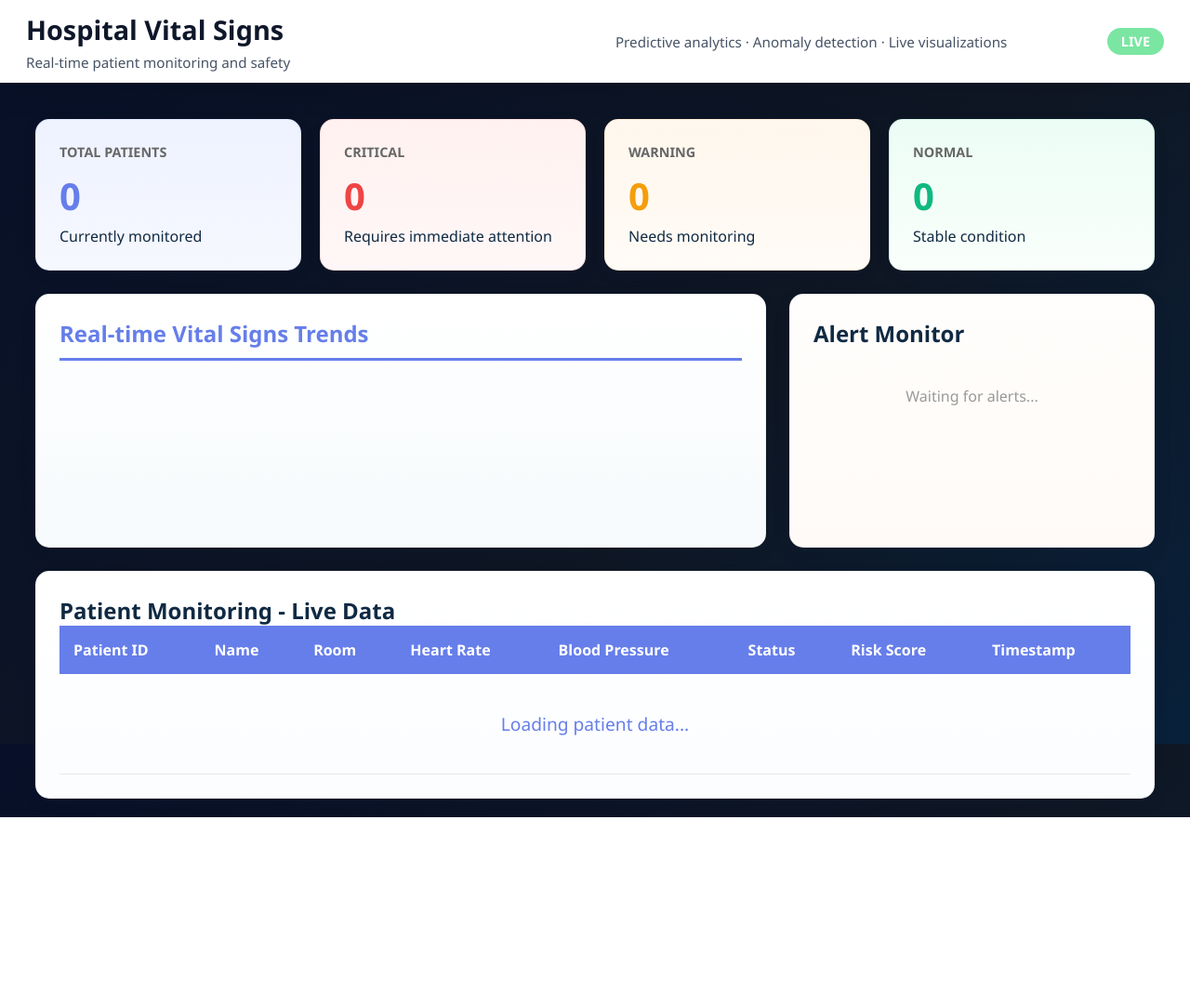
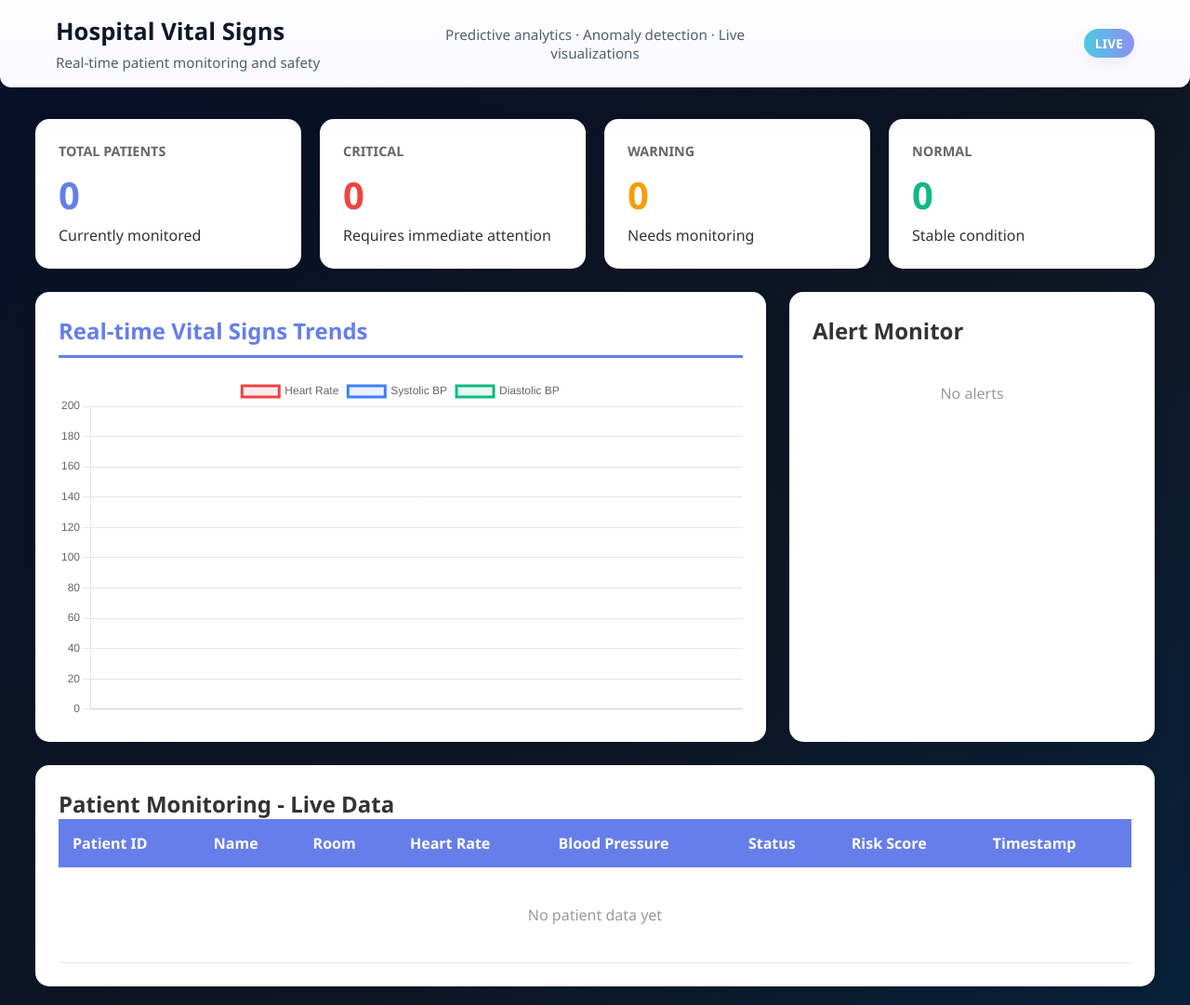
Before and after one commit to ardifjr/UASBigdat, a Flask app: page / in a window 1280 px wide. Shown: the whole page at 93% size. Before the commit the page ends 879 px from the top, so only its background shows below. Run offline with Flask 3, Linux system fonts and the light colour scheme; data that the repository does not hold is empty; a map, chart or similar area stays blank.

Commit message:
update ui

```diff
--- a/templates/index.html
+++ b/templates/index.html
@@ -13,115 +13,115 @@
         }
 
         :root {
-            --header-height: 96px;
+            --header-height: 88px;
         }
+
 
         body {
             font-family: 'Segoe UI', Tahoma, Geneva, Verdana, sans-serif;
             background: linear-gradient(135deg, #071028 0%, #0f1724 60%, #08203a 100%), radial-gradient(circle at 10% 10%, rgba(255,255,255,0.02), transparent 20%);
-            background-attachment: fixed;
-            color: #102a43;
+            color: #333;
             min-height: 100vh;
             padding: 20px;
             padding-top: calc(var(--header-height) + 20px);
         }
 
+        /* Hide native page scrollbar (still scrollable) */
+        html, body {
+            scrollbar-width: none; /* Firefox */
+            -ms-overflow-style: none; /* Internet Explorer 10+ */
+        }
+        ::-webkit-scrollbar { width: 0; height: 0; }
+
+        /* Ensure internal scrollable elements still show thin scroll where needed */
+        .alerts-container::-webkit-scrollbar, .patients-table::-webkit-scrollbar {
+            width: 8px;
+        }
+        .alerts-container::-webkit-scrollbar-thumb, .patients-table::-webkit-scrollbar-thumb {
+            background: #667eea; border-radius: 10px;
+        }
+
         .container {
             max-width: 1800px;
             margin: 0 auto;
-            padding-top: 12px; /* extra spacing from fixed header */
+            margin-top: 20px; /* increased gap below the header */
             padding-left: 18px;
             padding-right: 18px;
         }
 
-        /* Header layout with three sections: left / center / right */
         .header {
-            --header-height: 96px;
+            --header-height: 88px;
             position: fixed;
             top: 0;
             left: 0;
             right: 0;
             width: 100%;
             z-index: 1000;
-            background: rgba(255, 255, 255, 1);
-            backdrop-filter: blur(6px);
-            padding: 12px 28px;
-            box-shadow: 0 8px 30px rgba(0,0,0,0.12);
-            margin-bottom: 0;
+            background: linear-gradient(180deg, rgba(255,255,255,0.995), rgba(250,250,255,0.995));
+            backdrop-filter: saturate(120%) blur(8px);
+            padding: 16px 28px;
+            box-shadow: 0 10px 30px rgba(8,15,35,0.08);
+            border-radius: 0 0 12px 12px; /* rounded bottom only */
+            border-bottom: 1px solid rgba(99,102,241,0.06);
+            transition: box-shadow 0.18s ease;
         }
 
+        .header:hover { box-shadow: 0 16px 38px rgba(8,15,35,0.10); }
+
         .header-inner {
-            max-width: 1800px;
-            margin: 0 auto;
+            width: 100%;
+            padding: 0 32px; /* align content */
             display: flex;
             align-items: center;
             justify-content: space-between;
-            gap: 20px;
-            width: 100%;
+            gap: 24px;
         }
 
-        .header-left { text-align: left; flex: 1 1 320px; }
-        .header-center { text-align: center; flex: 1 1 360px; }
-        .header-right { text-align: right; flex: 0 0 auto; display:flex; align-items:center; gap:12px; }
+        .header-left { text-align: left; flex: 1; }
+        .header-center { text-align: center; flex: 1; }
+        .header-right { text-align: right; flex: 1; display:flex; align-items:center; justify-content:flex-end; gap:12px; }
 
-        .subtitle { color: #334155; font-size: 0.95em; margin-top: 4px; opacity: 0.9; }
+        .subtitle { color: #475569; font-size: 0.95em; margin-top: 4px; opacity: 0.95; }
         .center-note { color: #475569; font-size: 0.95em; opacity: 0.95; }
 
-        @media (max-width: 880px) {
-            .header-inner { gap: 12px; }
-            .header-left, .header-center { flex: 1 1 220px; }
-            .center-note { font-size: 0.9em; }
-        }
+
 
         @media (max-width: 640px) {
             :root { --header-height: 120px; }
-            .header { padding: 14px 16px; }
-            .header-inner { flex-direction: column; align-items: stretch; text-align: center; gap: 8px; }
+            .header { top: 0; left: 0; right: 0; width: 100%; padding: 12px 16px; border-radius: 0 0 10px 10px; }
+            .header-inner { flex-direction: column; align-items: stretch; text-align: center; gap: 8px; padding: 8px 12px; }
             .header-left, .header-center, .header-right { text-align: center; }
             .header-right { justify-content: center; }
             .header h1 { font-size: 1.2em; }
-            body { padding-top: calc(var(--header-height) + 16px); }
+            body { padding-top: calc(var(--header-height) + 20px); }
         }
 
-        .header h1 {
-            color: #0f172a;
-            font-size: 1.8em;
-            margin-bottom: 6px;
-            font-weight: 700;
-        }
 
-        .header p {
-            color: #334155;
-            font-size: 0.95em;
-            margin-bottom: 0;
-            opacity: 0.9;
-        }
+        .header h1 { color: #0f172a; font-size: 1.6em; margin-bottom: 6px; font-weight:700; }
+
+        .header p { color: #475569; font-size: 0.95em; margin-bottom: 0; opacity: 0.95; }
 
         .status-badge {
             display: inline-block;
-            padding: 5px 15px;
-            border-radius: 20px;
-            font-size: 0.9em;
-            font-weight: bold;
+            padding: 6px 12px;
+            border-radius: 999px;
+            font-size: 0.85em;
+            font-weight: 700;
+            background: linear-gradient(90deg, #06b6d4, #6366f1);
+            color: #fff;
+            box-shadow: 0 6px 18px rgba(99,102,241,0.12);
             margin-left: 10px;
+            letter-spacing: 0.2px;
         }
 
-        .status-live {
-            background: #4ade80;
-            color: white;
-            animation: pulse 2s infinite;
+        .status-live { /* gentle pulse */
+            animation: pulse 2.6s infinite;
+            opacity: 0.98;
         }
 
         @keyframes pulse {
             0%, 100% { opacity: 1; }
             50% { opacity: 0.7; }
-        }
-
-        @media (max-width: 640px) {
-            :root { --header-height: 82px; }
-            .header { padding: 14px 16px; }
-            .header h1 { font-size: 1.2em; }
-            body { padding-top: calc(var(--header-height) + 16px); }
         }
 
         .stats-grid {
@@ -132,23 +132,16 @@
         }
 
         .stat-card {
-            background: linear-gradient(180deg, #ffffff, #f7f9fc);
+            background: white;
             padding: 25px;
             border-radius: 15px;
-            box-shadow: 0 5px 18px rgba(16,42,67,0.06);
-            border: 1px solid rgba(16,42,67,0.04);
-            transition: transform 0.28s;
+            box-shadow: 0 5px 15px rgba(0,0,0,0.1);
+            transition: transform 0.3s;
         }
 
-        /* Variant tints for quick scanning */
-        .stat-card.total { background: linear-gradient(180deg, #eef2ff, #f6f8ff); border-color: rgba(102,126,234,0.12); }
-        .stat-card.critical { background: linear-gradient(180deg, #fff1f0, #fff7f7); border-color: rgba(239,68,68,0.12); }
-        .stat-card.warning { background: linear-gradient(180deg, #fff7ed, #fffbf6); border-color: rgba(245,158,11,0.12); }
-        .stat-card.normal { background: linear-gradient(180deg, #ecfdf5, #f9fffb); border-color: rgba(16,185,129,0.12); }
-
         .stat-card:hover {
-            transform: translateY(-6px);
-            box-shadow: 0 12px 30px rgba(16,42,67,0.08);
+            transform: translateY(-5px);
+            box-shadow: 0 10px 25px rgba(0,0,0,0.15);
         }
 
         .stat-card h3 {
@@ -177,11 +170,10 @@
         }
 
         .chart-container {
-            background: linear-gradient(180deg, #ffffff, #f6fafc);
+            background: white;
             padding: 25px;
             border-radius: 15px;
-            box-shadow: 0 6px 20px rgba(16,42,67,0.06);
-            border: 1px solid rgba(16,42,67,0.04);
+            box-shadow: 0 5px 15px rgba(0,0,0,0.1);
         }
 
         .chart-container h2 {
@@ -192,11 +184,10 @@
         }
 
         .alerts-container {
-            background: linear-gradient(180deg, #fffefc, #fffaf7);
+            background: white;
             padding: 25px;
             border-radius: 15px;
-            box-shadow: 0 6px 22px rgba(16,42,67,0.06);
-            border: 1px solid rgba(16,42,67,0.04);
+            box-shadow: 0 5px 15px rgba(0,0,0,0.1);
             max-height: 600px;
             overflow-y: auto;
         }
@@ -249,11 +240,10 @@
         }
 
         .patients-table {
-            background: linear-gradient(180deg, #ffffff, #fbfdff);
+            background: white;
             padding: 25px;
             border-radius: 15px;
-            box-shadow: 0 6px 18px rgba(16,42,67,0.06);
-            border: 1px solid rgba(16,42,67,0.04);
+            box-shadow: 0 5px 15px rgba(0,0,0,0.1);
         }
 
         table {
@@ -356,7 +346,9 @@
                 </div>
 
                 <div class="header-right">
-                    <span class="status-badge status-live">LIVE</span>
+                    <div style="display:flex; gap:8px; align-items:center;">
+                        <span class="status-badge status-live">LIVE</span>
+                    </div>
                 </div>
             </div>
         </div>
@@ -532,9 +524,9 @@
                                     <span class="status-indicator status-${alert.status}">${alert.status}</span>
                                 </div>
                                 <div class="alert-details">
-                                    ${alert.room}<br>
-                                    Risk Score: ${alert.risk_score}<br>
-                                    ${new Date(alert.timestamp).toLocaleString()
+                                    📍 ${alert.room}<br>
+                                    ⚠️ Risk Score: ${alert.risk_score}<br>
+                                    🕒 ${new Date(alert.timestamp).toLocaleString()}
                                 </div>
                             </div>
                         `;
@@ -593,6 +585,8 @@
         updateChart();
         updateAlerts();
         updatePatientsTable();
+
+
     </script>
 </body>
 </html>
```
